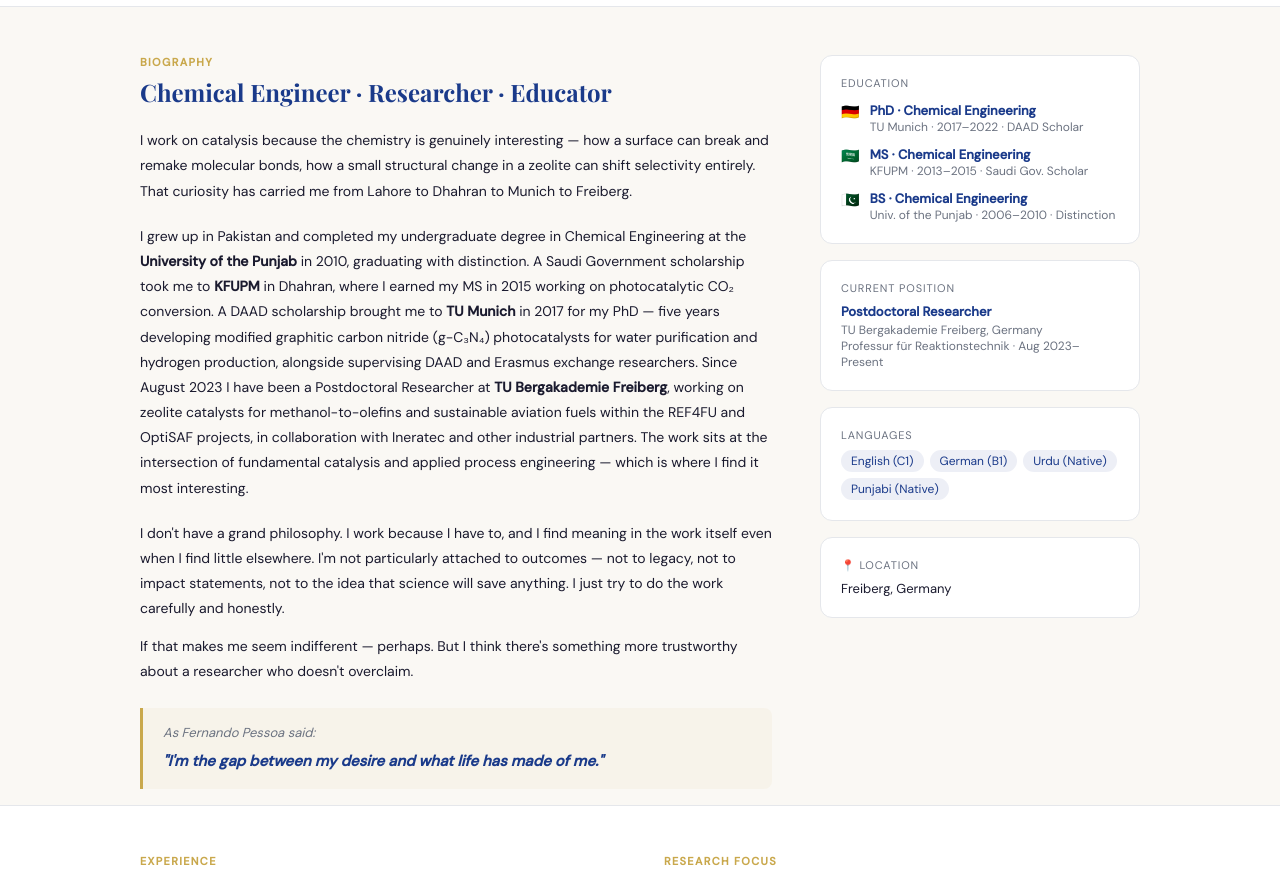
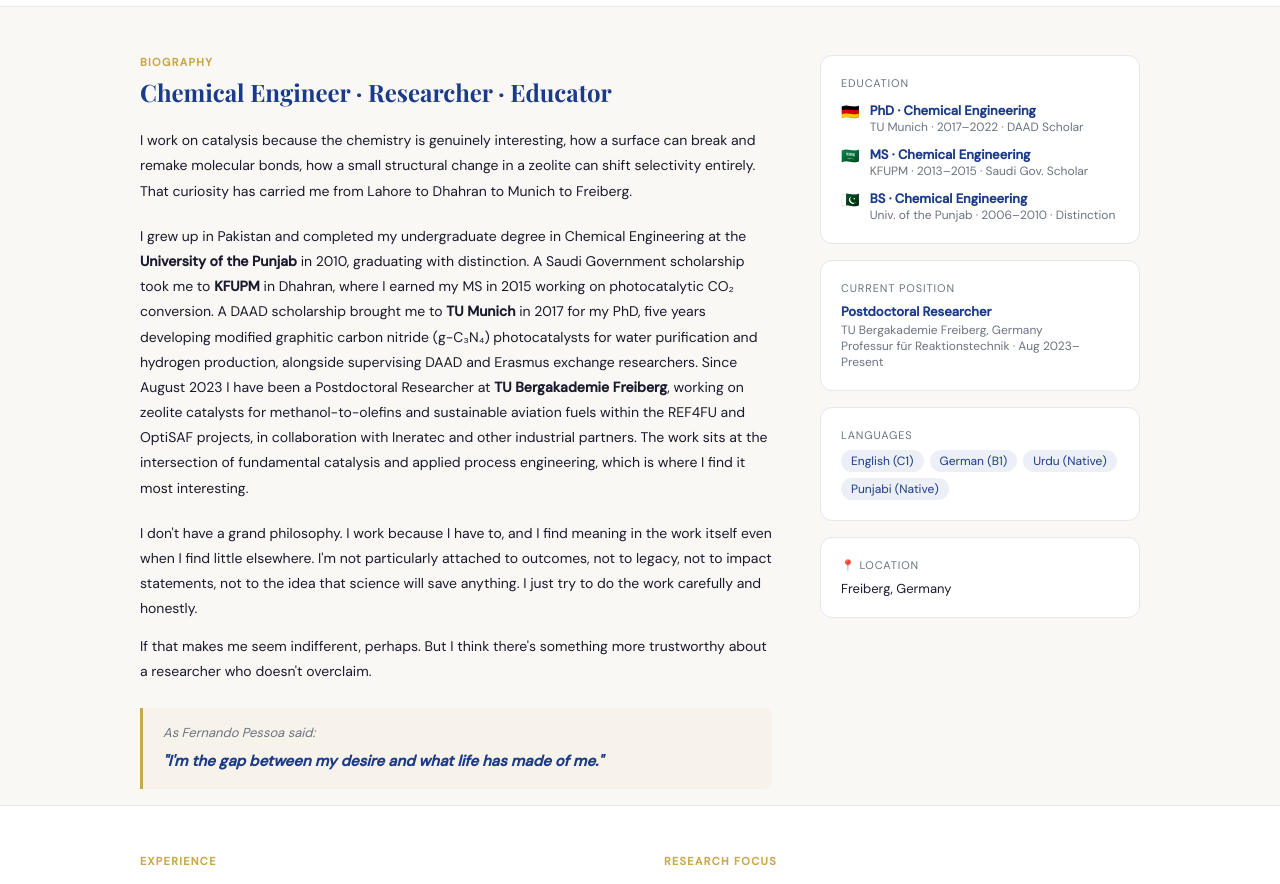
Before and after one commit to ranaadeem/website, a plain HTML site: page about.html in a window 1280 px wide. Shown: the part 540-1424 px from the top of the page. Drawn offline with nearby package versions, Linux system fonts and the light colour scheme.

Commit message:
Update about.html

```diff
--- a/about.html
+++ b/about.html
@@ -430,13 +430,13 @@
     <div>
       <span style="font-size:11px;font-weight:700;letter-spacing:0.12em;text-transform:uppercase;color:var(--gold);display:block;margin-bottom:0.5rem;">Biography</span>
       <h2 style="font-family:'Playfair Display',serif;font-size:1.5rem;color:var(--navy);margin-bottom:1.25rem;line-height:1.3;">Chemical Engineer · Researcher · Educator</h2>
-      <p style="font-size:14px;color:var(--text);line-height:1.8;margin-bottom:1.25rem;">I work on catalysis because the chemistry is genuinely interesting — how a surface can break and remake molecular bonds, how a small structural change in a zeolite can shift selectivity entirely. That curiosity has carried me from Lahore to Dhahran to Munich to Freiberg.</p>
+      <p style="font-size:14px;color:var(--text);line-height:1.8;margin-bottom:1.25rem;">I work on catalysis because the chemistry is genuinely interesting, how a surface can break and remake molecular bonds, how a small structural change in a zeolite can shift selectivity entirely. That curiosity has carried me from Lahore to Dhahran to Munich to Freiberg.</p>
 
-      <p style="font-size:14px;color:var(--text);line-height:1.8;margin-bottom:1.25rem;">I grew up in Pakistan and completed my undergraduate degree in Chemical Engineering at the <strong>University of the Punjab</strong> in 2010, graduating with distinction. A Saudi Government scholarship took me to <strong>KFUPM</strong> in Dhahran, where I earned my MS in 2015 working on photocatalytic CO₂ conversion. A DAAD scholarship brought me to <strong>TU Munich</strong> in 2017 for my PhD — five years developing modified graphitic carbon nitride (g-C₃N₄) photocatalysts for water purification and hydrogen production, alongside supervising DAAD and Erasmus exchange researchers. Since August 2023 I have been a Postdoctoral Researcher at <strong>TU Bergakademie Freiberg</strong>, working on zeolite catalysts for methanol-to-olefins and sustainable aviation fuels within the REF4FU and OptiSAF projects, in collaboration with Ineratec and other industrial partners. The work sits at the intersection of fundamental catalysis and applied process engineering — which is where I find it most interesting.</p>
+      <p style="font-size:14px;color:var(--text);line-height:1.8;margin-bottom:1.25rem;">I grew up in Pakistan and completed my undergraduate degree in Chemical Engineering at the <strong>University of the Punjab</strong> in 2010, graduating with distinction. A Saudi Government scholarship took me to <strong>KFUPM</strong> in Dhahran, where I earned my MS in 2015 working on photocatalytic CO₂ conversion. A DAAD scholarship brought me to <strong>TU Munich</strong> in 2017 for my PhD, five years developing modified graphitic carbon nitride (g-C₃N₄) photocatalysts for water purification and hydrogen production, alongside supervising DAAD and Erasmus exchange researchers. Since August 2023 I have been a Postdoctoral Researcher at <strong>TU Bergakademie Freiberg</strong>, working on zeolite catalysts for methanol-to-olefins and sustainable aviation fuels within the REF4FU and OptiSAF projects, in collaboration with Ineratec and other industrial partners. The work sits at the intersection of fundamental catalysis and applied process engineering, which is where I find it most interesting.</p>
 
-      <p style="font-size:14px;color:var(--text);line-height:1.8;margin-bottom:0.75rem;">I don't have a grand philosophy. I work because I have to, and I find meaning in the work itself even when I find little elsewhere. I'm not particularly attached to outcomes — not to legacy, not to impact statements, not to the idea that science will save anything. I just try to do the work carefully and honestly.</p>
+      <p style="font-size:14px;color:var(--text);line-height:1.8;margin-bottom:0.75rem;">I don't have a grand philosophy. I work because I have to, and I find meaning in the work itself even when I find little elsewhere. I'm not particularly attached to outcomes, not to legacy, not to impact statements, not to the idea that science will save anything. I just try to do the work carefully and honestly.</p>
 
-      <p style="font-size:14px;color:var(--text);line-height:1.8;margin-bottom:1.5rem;">If that makes me seem indifferent — perhaps. But I think there's something more trustworthy about a researcher who doesn't overclaim.</p>
+      <p style="font-size:14px;color:var(--text);line-height:1.8;margin-bottom:1.5rem;">If that makes me seem indifferent, perhaps. But I think there's something more trustworthy about a researcher who doesn't overclaim.</p>
 
       <div style="border-left:3px solid var(--gold);background:rgba(201,168,76,0.06);padding:1rem 1.25rem;border-radius:0 8px 8px 0;">
         <p style="font-size:13px;color:var(--muted);font-style:italic;margin-bottom:0.5rem;">As Fernando Pessoa said:</p>
```
